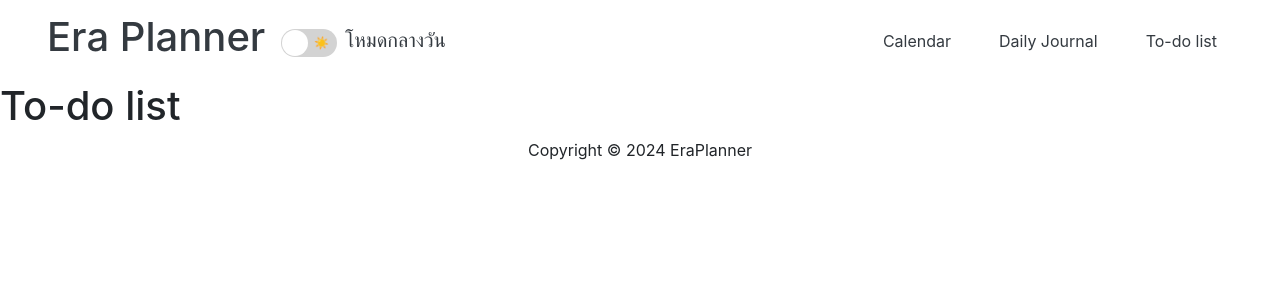
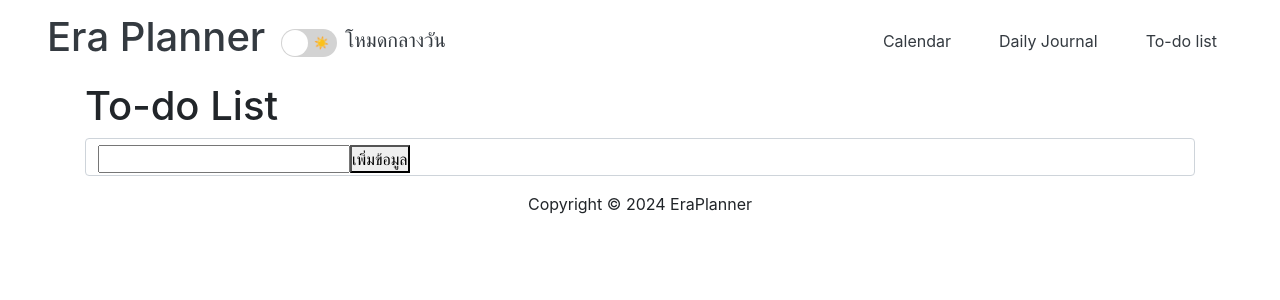
Before and after one commit to Celesca/FinalProject-Frontend-DevInit, a Next.js app: page /todo in a window 1280 px wide. Shown: the top 300 px of the page. Built offline with nearby package versions, Linux system fonts and the light colour scheme.

Commit message:
Adding ToDoList page

```diff
--- a/package.json
+++ b/package.json
@@ -21,6 +21,8 @@
     "react": "^18",
     "react-bootstrap": "^2.9.2",
     "react-dom": "^18",
-    "react-switch": "^7.0.0"
+    "react-icons": "^4.12.0",
+    "react-switch": "^7.0.0",
+    "sweetalert2": "^11.10.2"
   }
 }
--- a/pages/_app.js
+++ b/pages/_app.js
@@ -8,6 +8,10 @@ export default function App({ Component, pageProps }) {
   return (
     <>
       <Head>
+        <title>Era Planner - Manage your life</title>
+        <meta name="description" content="Generated by create next app" />
+        <meta name="viewport" content="width=device-width, initial-scale=1" />
+        <link rel="icon" href="/favicon.ico" />
         <link rel="stylesheet" href="https://cdn.jsdelivr.net/npm/bootstrap@4.3.1/dist/css/bootstrap.min.css" integrity="sha384-ggOyR0iXCbMQv3Xipma34MD+dH/1fQ784/j6cY/iJTQUOhcWr7x9JvoRxT2MZw1T" crossorigin="anonymous">
         </link>
       </Head>
--- a/pages/todo.js
+++ b/pages/todo.js
@@ -1,7 +1,98 @@
+import Swal from 'sweetalert2';
+import styles from '@/styles/Todo.module.css'
+import { useState } from 'react';
+
 export default function Todo() {
+
+    const [name,setName] = useState("")
+    const [list,setList] = useState([])
+
+    const [checkEditItem , setCheckEditItem] = useState(false)
+    const [editId , setEditId] = useState(null)
+
+    const submitData=(e)=> {
+        e.preventDefault()
+        if(!(name.trim()) ) {
+          // แสดง Alert
+          setAlert({show:true,msg:'กรุณาป้อนข้อมูลด้วยครับ',type:"error"})
+        }
+        else if (checkEditItem && name) {
+          // กระบวนการอัพเดทข้อมูล รายการที่ต้องการแก้ไข
+          const result = list.map((item)=> {
+            if (item.id === editId) {
+              // ไอเทมก้อนใหม่ที่มีการอัพเดท
+              return {...item,title:name} // เปลี่ยนแค่ชื่อ
+            }
+            return item
+          })
+          setList(result)
+          setName('')
+          setAlert({show:true,msg:'แก้ไขข้อมูลเรียบร้อย',type:'success'})
+          setCheckEditItem(false)
+          setEditId(null)
+        }
+
+
+        else {
+          const newItem = {
+            id:uuidv4(),
+            title: name
+          }
+          setList([...list,newItem]) // เพิ่มข้อมูลเข้าไปใน list
+          setName('') // clear ข้อมูล
+          setAlert({show:true,msg:'บันทึกข้อมูลเรียบร้อย',type:"success"})
+        }
+
+      }
+
+    // Function Remove
+
+    const removeItem = (id) => {
+        const result = list.filter((item)=> item.id !== id)
+        setList(result)
+        setAlert({show:true,msg:"ลบข้อมูลเรียบร้อย",type:"error"})
+    }
+
+    const editItem = (id) => {
+        setCheckEditItem(true);
+        setEditId(id) // ทำให้จำไว้ว่า ไอดีไหนที่เราจะแก้
+        const searchItem = list.find((item)=>item.id === id)
+        setName(searchItem.title)
+    }
+
+
+
+
+    const successAlert =() => {
+        Swal.fire({
+        title: "เพิ่มข้อมูลสำเร็จ",
+        icon: "success",
+        text: "ทำการเพิ่มสิ่งที่ต้องทำอันใหม่เข้าไป",
+        confirmButtonText: "ตกลง"
+    })
+}
     return (
         <>
-            <h1>To-do list</h1>
+            <section className={`container ${styles.todo_container}`}>
+                <h1>To-do List</h1>
+                <form className="form-group" onSubmit={submitData}>
+                    <div className="form-control">
+                    <input type="text" className="text-input"
+                    onChange={(e)=>setName(e.target.value)}
+                    value={name}
+                    />
+                    <button type="submit" className="submit-btn">
+                        {checkEditItem ? "แก้ไขข้อมูล" : "เพิ่มข้อมูล"}
+                        </button>
+                    </div>
+                </form>
+
+                <section className="list-container">
+                    {list.map((data,index)=>{
+                    return <List key={index} {...data} removeItem={removeItem} editItem={editItem}/>})}
+                </section>
+
+            </section>
         </>
     )
 }
```
Also changed, not shown: components/List.js (added, +16 -0 lines), styles/Todo.module.css (added), 1 other file (tests, documents, lock files or other folders).
